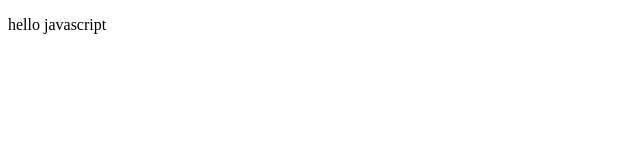
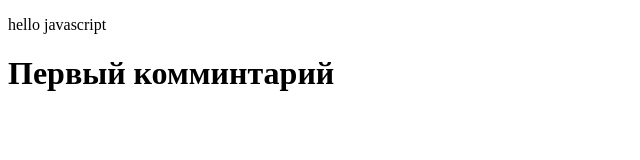
Before and after one commit to ostriakov/project1, a plain HTML site: page index.html in a window 1280 px wide. Shown: the whole page, without its empty margins (0-640 px from the left). Drawn offline with Linux system fonts and the light colour scheme.

Commit message:
Update index.html
Первый пробный коммит

```diff
--- a/index.html
+++ b/index.html
@@ -8,7 +8,8 @@
 <body>
     <P>hello javascript</P>
 
-    <script src="js/script.js"></script>
+    <h1>Первый комминтарий</h1>
+
    <!--  <script>
         alert('javascript пашет');
     </script> -->
```
